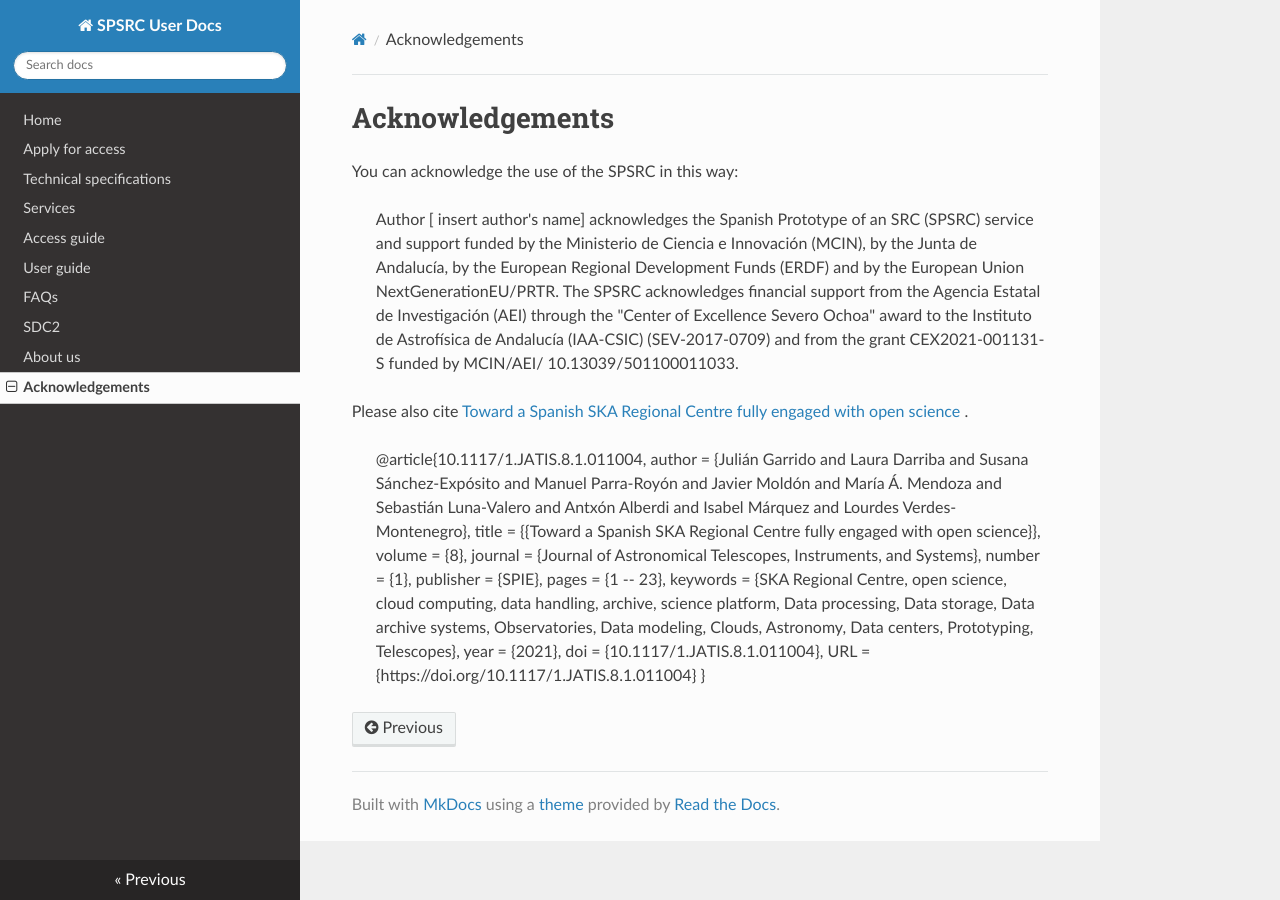
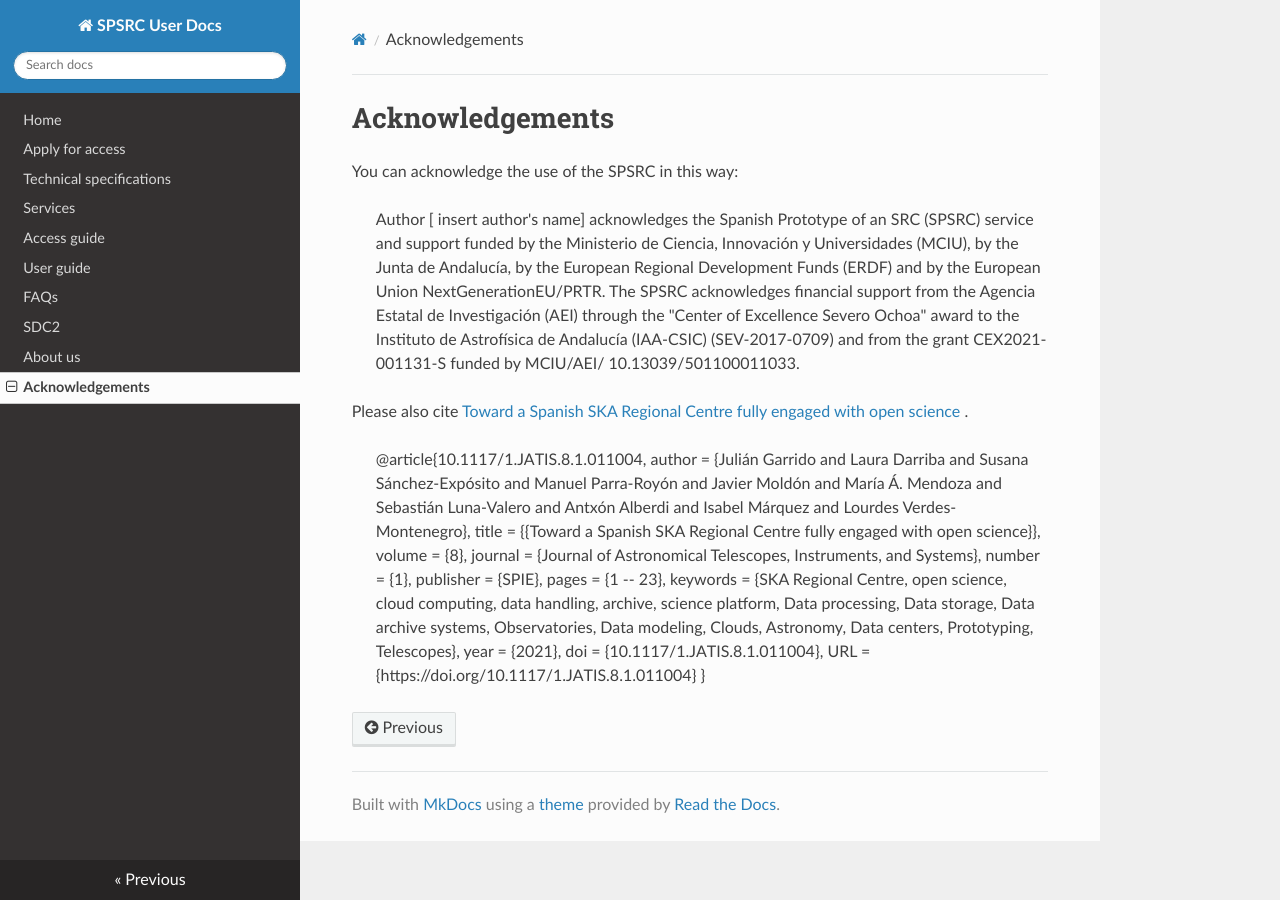
Before and after one commit to espsrc/spsrc_user_docs, an MkDocs documentation site: the page built from docs/acknowledgements.md, in a window 1280 px wide. Built offline with MkDocs 1.6.1, drawn with Linux system fonts in a browser that asks for light colours; nearby versions of some CDN libraries.

Commit message:
Update acknowledgements.md

```diff
--- a/docs/acknowledgements.md
+++ b/docs/acknowledgements.md
@@ -2,7 +2,7 @@
 
 You can acknowledge the use of the SPSRC in this way:
 
-> Author [ insert author's name] acknowledges the Spanish Prototype of an SRC (SPSRC) service and support funded by the Ministerio de Ciencia e Innovación (MCIN), by the Junta de Andalucía, by the European Regional Development Funds (ERDF) and by the European Union NextGenerationEU/PRTR. The SPSRC acknowledges financial support from the Agencia Estatal de Investigación (AEI) through the "Center of Excellence Severo Ochoa" award to the Instituto de Astrofísica de Andalucía (IAA-CSIC) (SEV-2017-0709) and from the grant CEX2021-001131-S funded by MCIN/AEI/ 10.13039/501100011033.
+> Author [ insert author's name] acknowledges the Spanish Prototype of an SRC (SPSRC) service and support funded by the Ministerio de Ciencia, Innovación y Universidades (MCIU), by the Junta de Andalucía, by the European Regional Development Funds (ERDF) and by the European Union NextGenerationEU/PRTR. The SPSRC acknowledges financial support from the Agencia Estatal de Investigación (AEI) through the "Center of Excellence Severo Ochoa" award to the Instituto de Astrofísica de Andalucía (IAA-CSIC) (SEV-2017-0709) and from the grant CEX2021-001131-S funded by MCIU/AEI/ 10.13039/501100011033.
 
 Please also cite  [Toward a Spanish SKA Regional Centre fully engaged with open science
 ](https://www.spiedigitallibrary.org/journals/journal-of-astronomical-telescopes-instruments-and-systems/volume-8/issue-1?utm_id=sjjatis0422acnbe&spMailingID=8255119&spUserID=NDA5MDI1Mzk5NTU2S0&spJobID=1500281855&spReportId=MTUwMDI4MTg1NQS2#SpecialSectionontheSKAObservatory).
```
